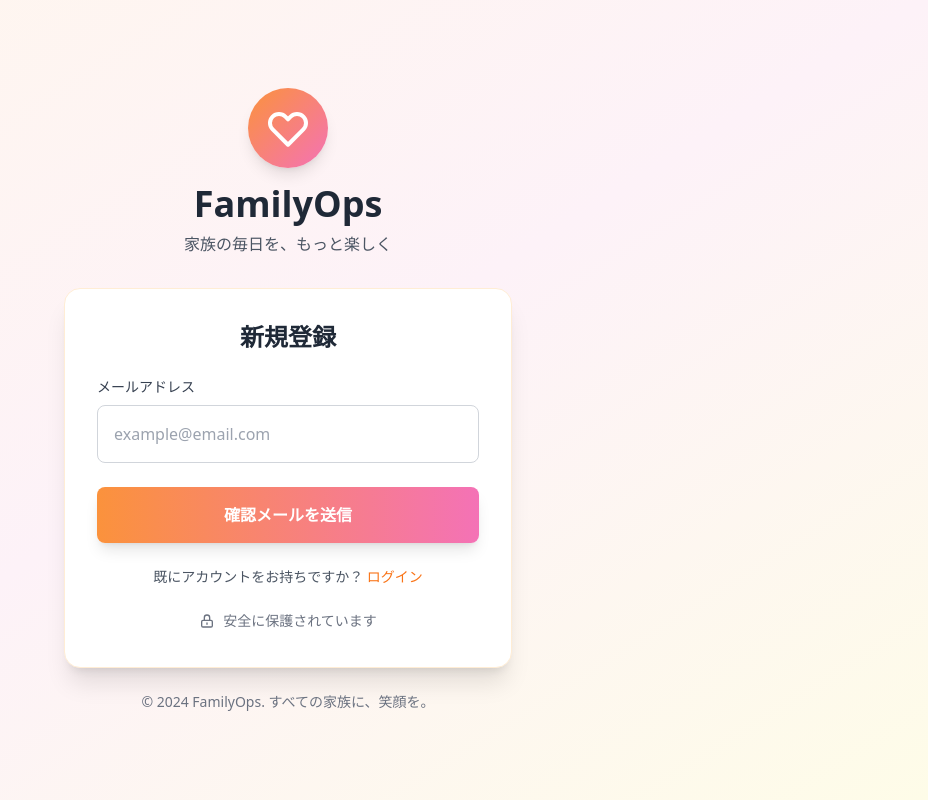
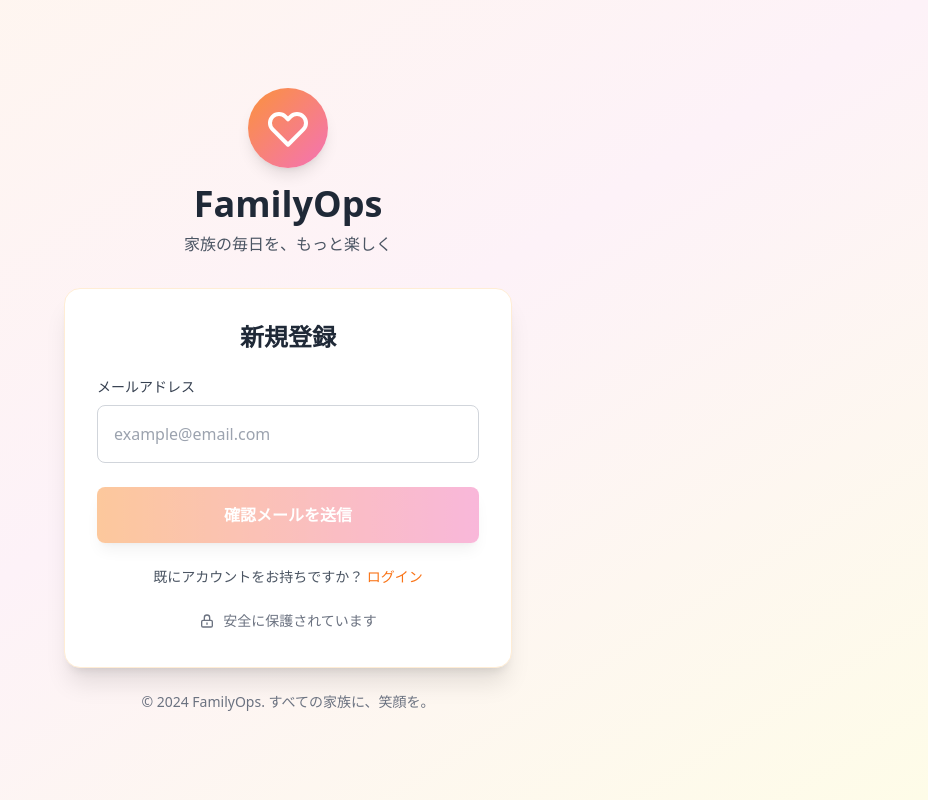
Before and after one commit to narumi817/family-ops, a Nuxt app in the folder client/: page /signup/email in a window 1280 px wide. Shown: the whole page, without its empty margins (352-1280 px from the left). Built offline with nearby package versions, Linux system fonts and the light colour scheme.

Commit message:
バリデーションライブラリを導入

```diff
--- a/client/package.json
+++ b/client/package.json
@@ -13,7 +13,10 @@
   "dependencies": {
     "@nuxtjs/tailwindcss": "^6.14.0",
     "@pinia/nuxt": "^0.11.3",
-    "nuxt": "^4.2.2"
+    "@vee-validate/yup": "^4.15.1",
+    "nuxt": "^4.2.2",
+    "vee-validate": "^4.15.1",
+    "yup": "^1.7.1"
   },
   "devDependencies": {
     "@types/node": "^25.0.3"
--- a/client/pages/signup/email.vue
+++ b/client/pages/signup/email.vue
@@ -6,7 +6,7 @@
         新規登録
       </h2>
 
-      <form @submit.prevent="handleSubmit" class="space-y-6">
+      <form @submit="onSubmit" class="space-y-6">
         <!-- メールアドレス -->
         <div>
           <label
@@ -17,13 +17,13 @@
           </label>
           <input
             id="email"
-            v-model="email"
+            v-model="emailValue"
             type="email"
             placeholder="example@email.com"
             class="w-full px-4 py-4 text-base rounded-lg border transition-all duration-200 outline-none touch-manipulation"
             :class="emailError ? 'border-red-300 focus:ring-2 focus:ring-red-400 focus:border-transparent' : 'border-gray-300 focus:ring-2 focus:ring-orange-400 focus:border-transparent'"
             :disabled="loading"
-            @blur="validateEmail"
+            @blur="emailMeta.touched = true"
           />
           <!-- エラーメッセージ -->
           <p v-if="emailError" class="mt-2 text-sm text-red-600">
@@ -42,7 +42,7 @@
         <!-- 送信ボタン -->
         <button
           type="submit"
-          :disabled="loading || !!emailError"
+          :disabled="loading || !isValid"
           class="w-full min-h-[56px] bg-gradient-to-r from-orange-400 to-pink-400 text-white font-semibold text-base py-4 px-6 rounded-lg shadow-lg active:shadow-md active:scale-[0.98] transition-all duration-200 disabled:opacity-50 disabled:cursor-not-allowed disabled:active:scale-100 touch-manipulation"
         >
           <span v-if="loading" class="flex items-center justify-center">
@@ -109,6 +109,9 @@
 </template>
 
 <script setup lang="ts">
+import { useForm, useField } from 'vee-validate'
+import * as yup from 'yup'
+
 definePageMeta({
   layout: 'auth',
 })
@@ -116,46 +119,42 @@ definePageMeta({
 const router = useRouter()
 const { apiFetch } = useApi()
 
-const email = ref('')
-const emailError = ref<string | null>(null)
 const apiError = ref<string | null>(null)
 const loading = ref(false)
 
-// メールアドレスの簡易バリデーション
-const validateEmail = () => {
-  emailError.value = null
+// Yupスキーマ定義
+const validationSchema = yup.object({
+  email: yup
+    .string()
+    .required('メールアドレスを入力してください')
+    .email('有効なメールアドレスを入力してください'),
+})
 
-  if (!email.value.trim()) {
-    emailError.value = 'メールアドレスを入力してください'
-    return false
-  }
+// フォーム設定
+const { handleSubmit, meta: formMeta } = useForm({
+  validationSchema,
+})
 
-  // 簡易的なメールアドレス形式チェック
-  const emailRegex = /^[^\s@]+@[^\s@]+\.[^\s@]+$/
-  if (!emailRegex.test(email.value.trim())) {
-    emailError.value = '有効なメールアドレスを入力してください'
-    return false
-  }
+// メールアドレスフィールド
+const {
+  value: emailValue,
+  errorMessage: emailError,
+  meta: emailMeta,
+} = useField<string>('email')
 
-  return true
-}
+// バリデーション状態
+const isValid = computed(() => formMeta.value.valid)
 
-const handleSubmit = async () => {
-  emailError.value = null
+// フォーム送信処理
+const onSubmit = handleSubmit(async (values) => {
   apiError.value = null
-
-  // 画面側バリデーション
-  if (!validateEmail()) {
-    return
-  }
-
   loading.value = true
 
   try {
     const { data, error } = await apiFetch<{ message: string }>('/api/v1/signup/email', {
       method: 'POST',
       body: {
-        email: email.value.trim(),
+        email: values.email.trim(),
       },
     })
 
@@ -182,5 +181,5 @@ const handleSubmit = async () => {
   } finally {
     loading.value = false
   }
-}
+})
 </script>
```
Also changed, not shown: 1 other file (tests, documents, lock files or other folders).
